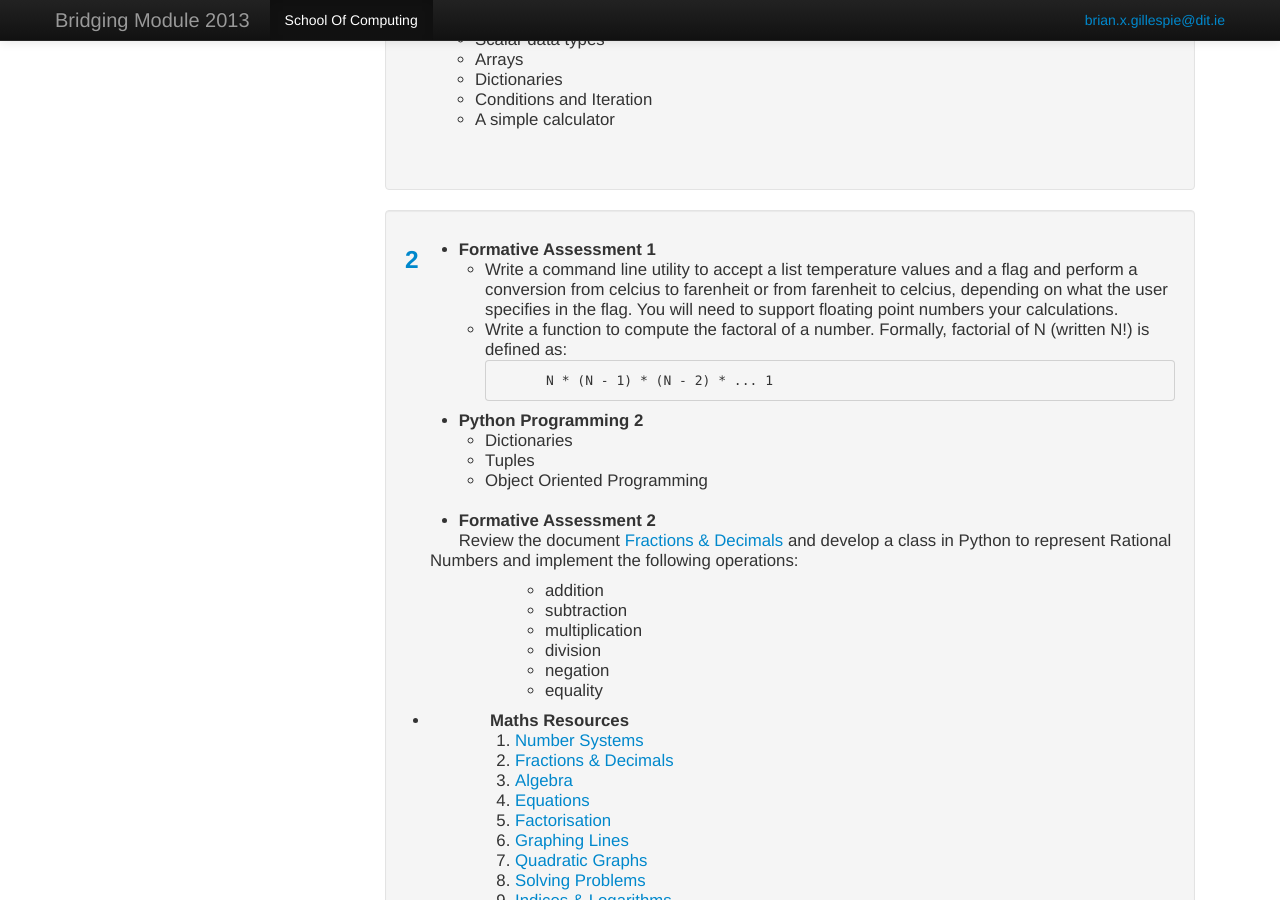
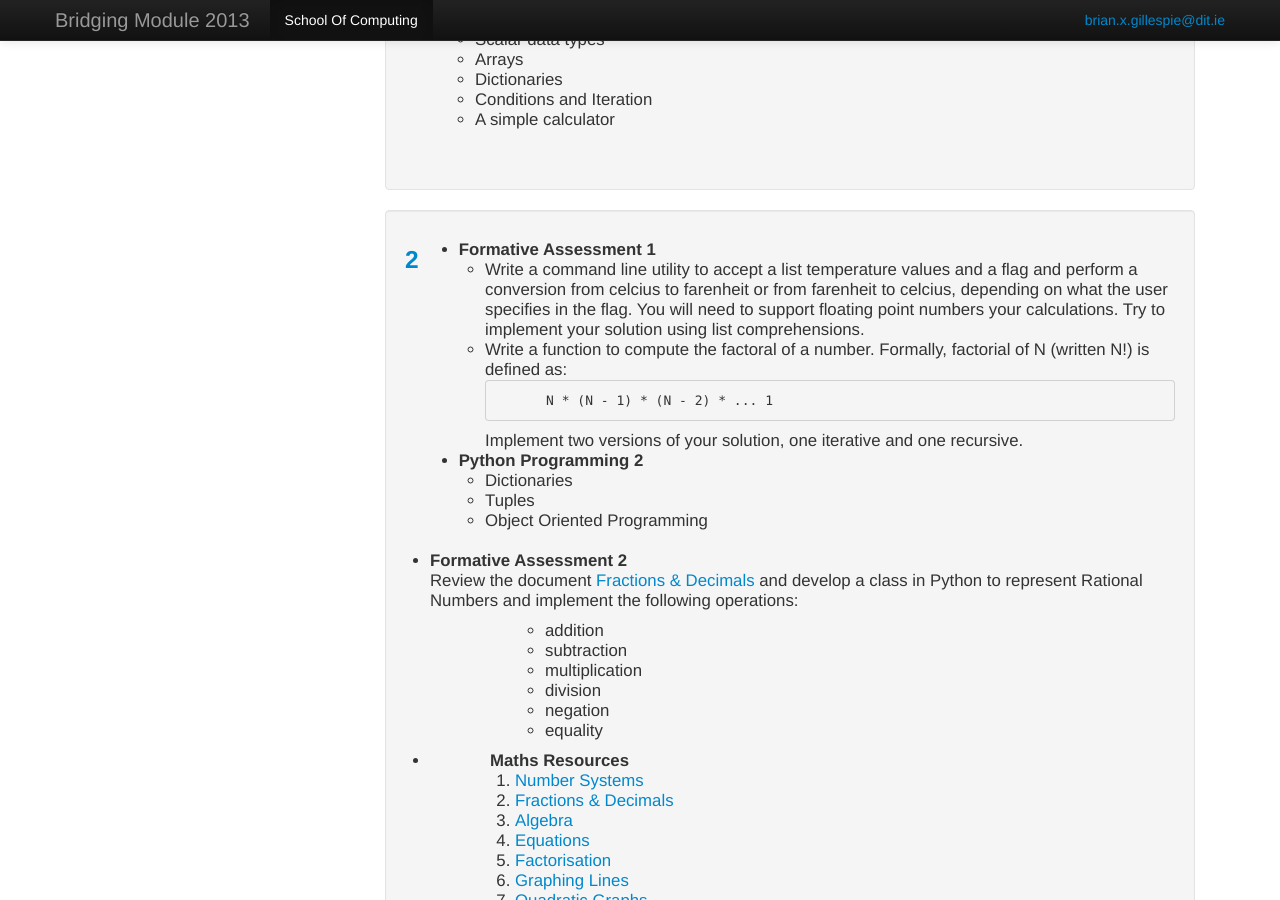
Before and after one commit to bjg/bridgingmodule2013, a Jekyll site: the page built from index.html, in a window 1280 px wide and 900 px high, scrolled down 953 px. Built offline with Jekyll 4.4.1, drawn with Linux system fonts in a browser that asks for light colours.

Commit message:
Unit 2 content

```diff
--- a/_includes/unit2.html
+++ b/_includes/unit2.html
@@ -6,11 +6,13 @@
                 Write a command line utility to accept a list temperature values and a flag and perform
                 a conversion from celcius to farenheit or from farenheit to celcius, depending on what the
                 user specifies in the flag. You will need to support floating point numbers your calculations.
+                Try to implement your solution using list comprehensions.
             </li>
             <li>
                 Write a function to compute the factoral of a number.
                 Formally, factorial of N (written N!) is defined as:
                 <pre style="padding-left:60px">N * (N - 1) * (N - 2) * ... 1</pre>
+                Implement two versions of your solution, one iterative and one recursive.
             </li>
         </ul>
     </li>
```
